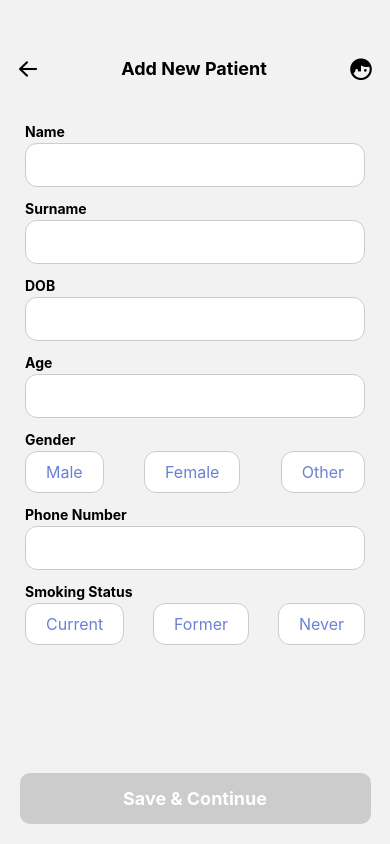
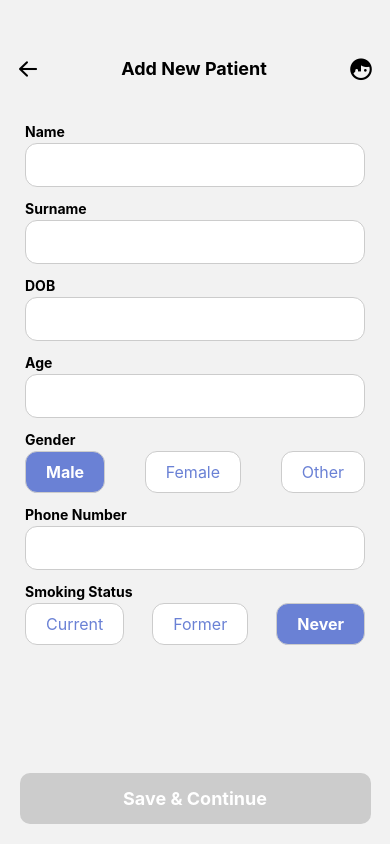
Before and after one commit to kavya581267/doctorsapp, a React Native app: screen /NewPatient in a window 390 px wide. Built offline with nearby package versions, Linux system fonts and the light colour scheme.

Commit message:
default value

```diff
--- a/components/admin/NewPatient.js
+++ b/components/admin/NewPatient.js
@@ -10,8 +10,8 @@ import styles from "../styles/newPatientStyle";
 
 export default function NewPatient() {
     const navigation = useNavigation();
-    const [gender, setGender] = useState();
-    const [smoking, setSmoking] = useState();
+    const [gender, setGender] = useState("Male");
+    const [smoking, setSmoking] = useState("Never");
     const [name, setName] = useState("");
     const [surname, setSurname] = useState("");
     const [dob, setDob] = useState();
```
